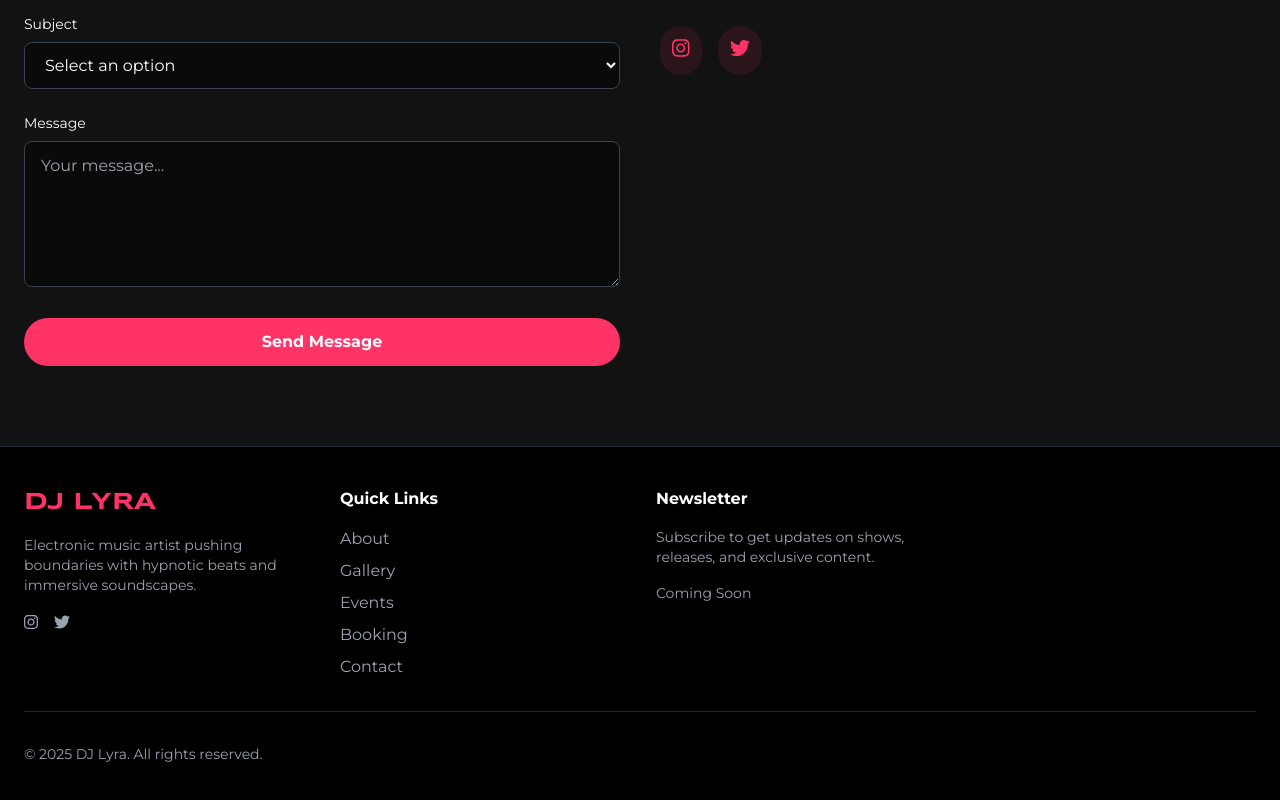
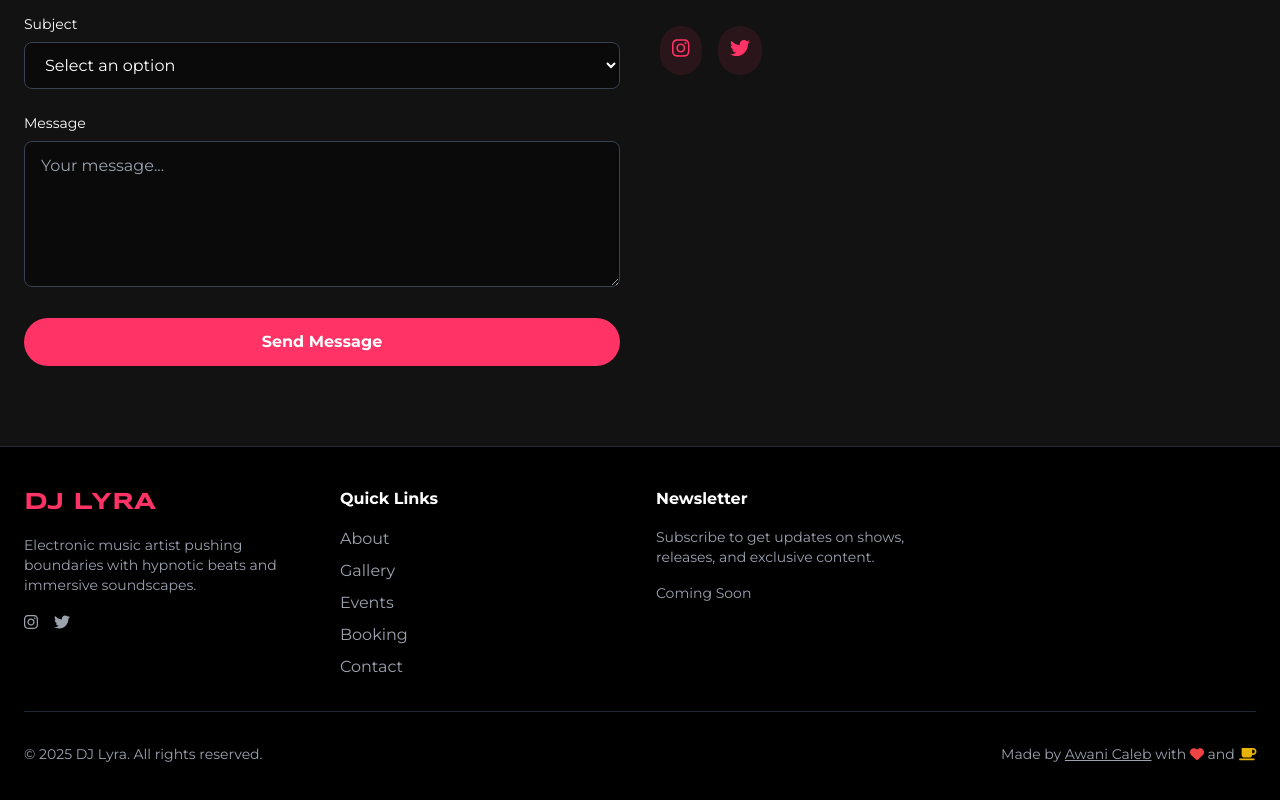
Before and after one commit to AwaniCaleb/dj-lyra, a website built with Vite: page index.html in a window 1280 px wide. Shown: the part 3969-4769 px from the top of the page. Built offline with nearby package versions, Linux system fonts and the light colour scheme.

Commit message:
Update footer in index.html to include credit and remove unused links

```diff
--- a/index.html
+++ b/index.html
@@ -580,10 +580,8 @@
 			<div class="pt-8 border-t border-gray-800 flex flex-col md:flex-row justify-between items-center">
 				<p class="text-gray-400 text-sm mb-4 md:mb-0">&copy; 2025 DJ Lyra. All rights reserved.</p>
 
-				<div class="flex flex-wrap justify-center gap-4">
-					<!-- <a href="#" class="text-gray-400 hover:text-primary text-sm">Privacy Policy</a>
-					<a href="#" class="text-gray-400 hover:text-primary text-sm">Terms of Service</a>
-					<a href="#" class="text-gray-400 hover:text-primary text-sm">Cookie Policy</a> -->
+				<div class="flex flex-wrap justify-center">
+					<p class="text-sm text-gray-400">Made by <a href="https://github.com/AwaniCaleb/" target="_blank" rel="noopener noreferrer" class="underline">Awani Caleb</a> with <i class="fas fa-heart text-red-500"></i> and <i class="fas fa-coffee text-yellow-500"></i></p>
 				</div>
 			</div>
 		</div>
```
